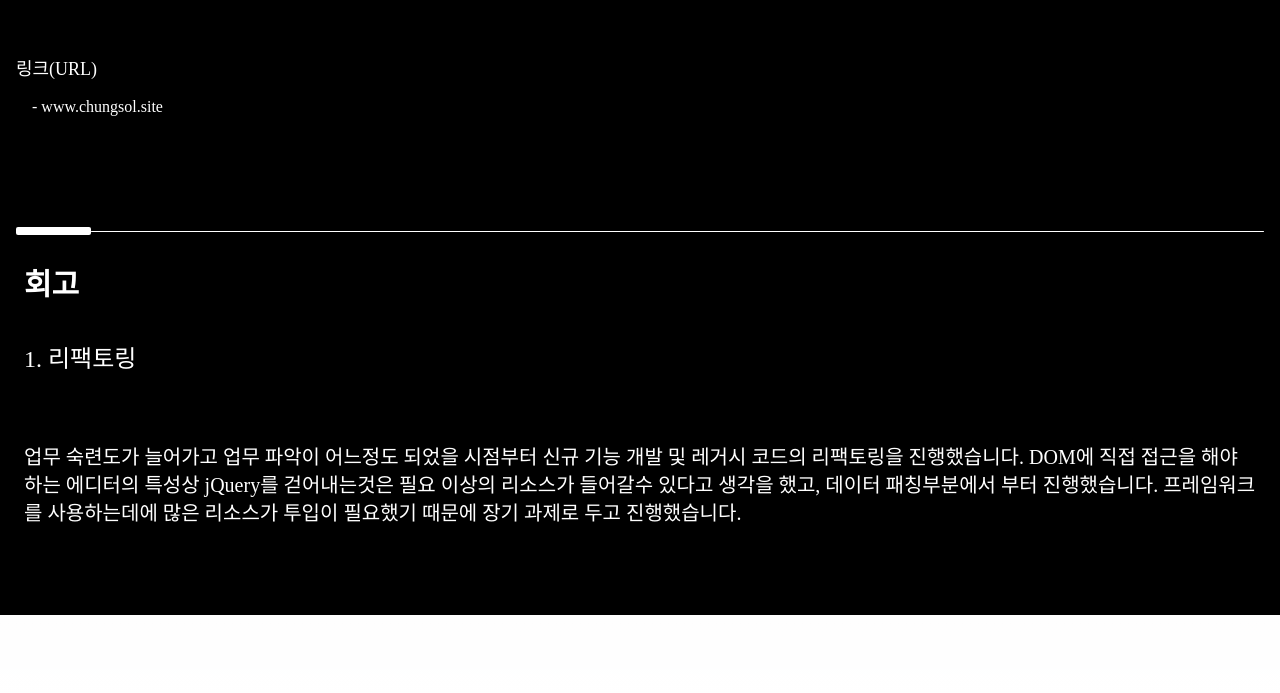
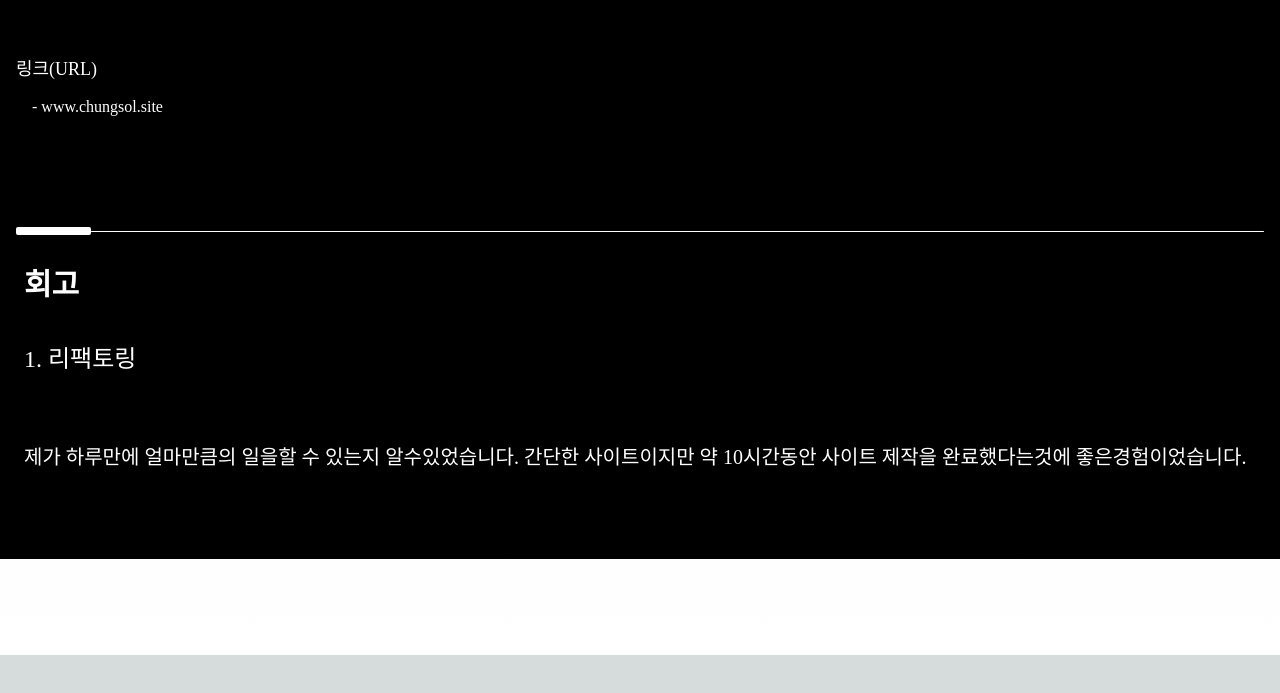
Before and after one commit to maantano/introduce, a React (Create React App) app: page /chungsol in a window 1280 px wide. Shown: the part 2291-2984 px from the top of the page. After the commit the page ends 2946 px from the top, so only its background shows below. Built offline with nearby package versions, Linux system fonts and the light colour scheme.

Commit message:
chungsol edit

```diff
--- a/src/page/portfolio/Chungsol.js
+++ b/src/page/portfolio/Chungsol.js
@@ -171,12 +171,9 @@ const Chungsol = () => {
             <p className="text-2xl mt-10 mb-8">1. 리팩토링</p>
             <p className="text-xl mt-10 mb-8">
               <br />
-              업무 숙련도가 늘어가고 업무 파악이 어느정도 되었을 시점부터 신규
-              기능 개발 및 레거시 코드의 리팩토링을 진행했습니다. DOM에 직접
-              접근을 해야하는 에디터의 특성상 jQuery를 걷어내는것은 필요 이상의
-              리소스가 들어갈수 있다고 생각을 했고, 데이터 패칭부분에서 부터
-              진행했습니다. 프레임워크를 사용하는데에 많은 리소스가 투입이
-              필요했기 때문에 장기 과제로 두고 진행했습니다.
+              제가 하루만에 얼마만큼의 일을할 수 있는지 알수있었습니다. 간단한
+              사이트이지만 약 10시간동안 사이트 제작을 완료했다는것에
+              좋은경험이었습니다.
             </p>
           </div>
         </div>
```
